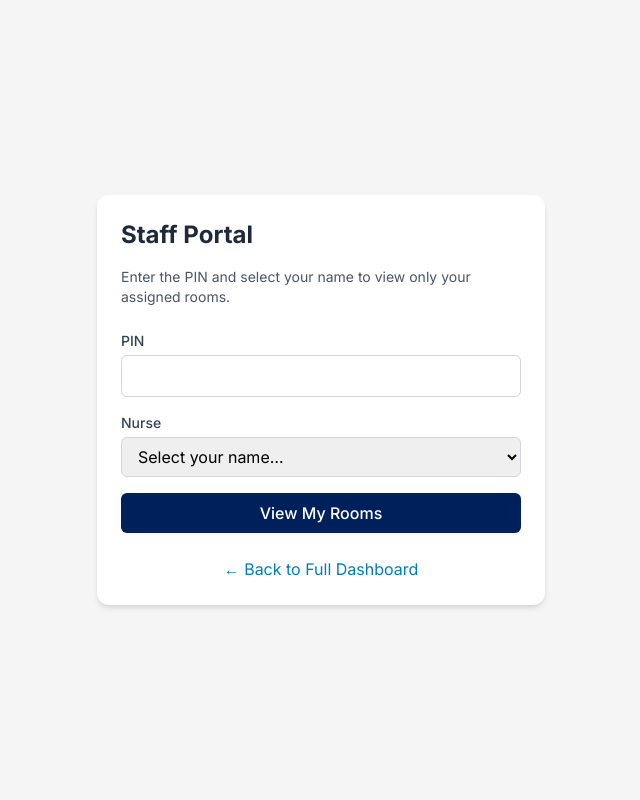
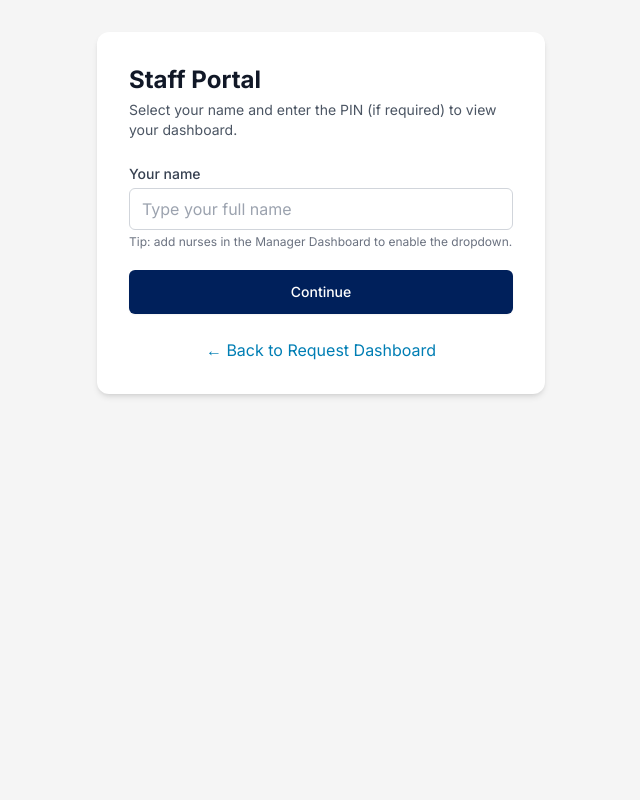
Before and after one commit to calllightproject/chatbot, a Flask app: page /staff-portal in a window 1280 px wide. Shown: the whole page, without its empty margins (319-959 px from the left). Run offline with Flask 3, Linux system fonts and the light colour scheme; some libraries are stand-ins or nearby versions.

Commit message:
Update staff_portal.html
For pin

```diff
--- a/templates/staff_portal.html
+++ b/templates/staff_portal.html
@@ -1,35 +1,40 @@
 <!DOCTYPE html>
 <html lang="en">
 <head>
-  <meta charset="utf-8" />
+  <meta charset="UTF-8" />
+  <meta name="viewport" content="width=device-width, initial-scale=1.0"/>
   <title>Staff Portal</title>
   <script src="https://cdn.tailwindcss.com"></script>
   <link href="https://fonts.googleapis.com/css2?family=Inter:wght@400;500;600;700&display=swap" rel="stylesheet">
   <style>
     :root {
-      --core-blue:#00205b; --accent-blue:#007eb4;
-      --light-gray:#f5f5f5; --white:#ffffff;
+      --core-blue: #00205b;
+      --accent-blue: #007eb4;
+      --light-gray-background: #f5f5f5;
+      --white: #ffffff;
     }
-    body { font-family:'Inter',sans-serif; background:var(--light-gray); }
-    .btn { background:var(--core-blue); color:#fff; }
-    .btn:hover { background:#093582; }
-    .link { color:var(--accent-blue); }
-    .link:hover { color:var(--core-blue); }
+    body { font-family: 'Inter', sans-serif; background-color: var(--light-gray-background); }
+    .button-primary { background-color: var(--core-blue); color: var(--white); }
+    .button-primary:hover { background-color: #093582; }
+    .link { color: var(--accent-blue); }
+    .link:hover { color: var(--core-blue); }
   </style>
 </head>
-<body class="min-h-screen flex items-center justify-center p-6">
-  <div class="w-full max-w-md bg-white rounded-xl shadow-md p-6">
-    <h1 class="text-2xl font-bold text-gray-800 mb-4">Staff Portal</h1>
-    <p class="text-sm text-gray-600 mb-6">
-      Enter the PIN and select your name to view only your assigned rooms.
-    </p>
+<body class="p-4 sm:p-6 lg:p-8">
+  <div class="container mx-auto max-w-md bg-white p-6 sm:p-8 rounded-xl shadow-md">
+    <header class="mb-6">
+      <h1 class="text-2xl font-bold text-gray-900">Staff Portal</h1>
+      <p class="text-sm text-gray-600 mt-1">Select your name and enter the PIN (if required) to view your dashboard.</p>
+    </header>
 
     {% with messages = get_flashed_messages(with_categories=true) %}
       {% if messages %}
-        <div class="space-y-2 mb-4">
+        <div class="mb-4 space-y-2">
           {% for category, message in messages %}
-            <div class="px-3 py-2 rounded border
-                        {% if category == 'danger' %}bg-red-50 border-red-300 text-red-700{% else %}bg-blue-50 border-blue-300 text-blue-700{% endif %}">
+            <div class="text-sm px-3 py-2 rounded
+                        {% if category == 'danger' %} bg-red-50 text-red-700 border border-red-200
+                        {% elif category == 'success' %} bg-green-50 text-green-700 border border-green-200
+                        {% else %} bg-gray-50 text-gray-700 border border-gray-200 {% endif %}">
               {{ message }}
             </div>
           {% endfor %}
@@ -37,29 +42,46 @@
       {% endif %}
     {% endwith %}
 
-    <form method="POST" action="{{ url_for('staff_portal') }}" class="space-y-4">
+    <form method="POST" action="{{ url_for('staff_portal') }}" class="space-y-5">
+      <!-- Nurse name -->
       <div>
-        <label for="pin" class="block text-sm font-medium text-gray-700">PIN</label>
-        <input id="pin" name="pin" type="password" required
-               class="mt-1 block w-full border border-gray-300 rounded-md px-3 py-2 focus:outline-none focus:ring-blue-500 focus:border-blue-500">
+        <label for="staff_name" class="block text-sm font-medium text-gray-700 mb-1">Your name</label>
+
+        {% if nurse_names and nurse_names|length > 0 %}
+          <select id="staff_name" name="staff_name"
+                  class="block w-full px-3 py-2 border border-gray-300 rounded-md focus:outline-none focus:ring-blue-500 focus:border-blue-500">
+            <option value="">Select your name…</option>
+            {% for n in nurse_names %}
+              <option value="{{ n }}" {% if prior_name|default('') == n %}selected{% endif %}>{{ n }}</option>
+            {% endfor %}
+          </select>
+        {% else %}
+          <!-- Fallback text input if no names available -->
+          <input type="text" id="staff_name" name="staff_name" value="{{ prior_name|default('') }}"
+                 placeholder="Type your full name"
+                 class="block w-full px-3 py-2 border border-gray-300 rounded-md focus:outline-none focus:ring-blue-500 focus:border-blue-500"/>
+          <p class="text-xs text-gray-500 mt-1">Tip: add nurses in the Manager Dashboard to enable the dropdown.</p>
+        {% endif %}
       </div>
 
-      <div>
-        <label for="nurse_name" class="block text-sm font-medium text-gray-700">Nurse</label>
-        <select id="nurse_name" name="nurse_name" required
-                class="mt-1 block w-full border border-gray-300 rounded-md px-3 py-2 focus:outline-none focus:ring-blue-500 focus:border-blue-500">
-          <option value="">Select your name…</option>
-          {% for n in nurses %}
-            <option value="{{ n }}">{{ n }}</option>
-          {% endfor %}
-        </select>
-      </div>
+      <!-- PIN (only shown if portal requires one) -->
+      {% if pin_required %}
+        <div>
+          <label for="pin" class="block text-sm font-medium text-gray-700 mb-1">PIN</label>
+          <input type="password" id="pin" name="pin" inputmode="numeric" autocomplete="off"
+                 class="block w-full px-3 py-2 border border-gray-300 rounded-md focus:outline-none focus:ring-blue-500 focus:border-blue-500"/>
+          <p class="text-xs text-gray-500 mt-1">Ask the charge RN for today’s PIN.</p>
+        </div>
+      {% endif %}
 
-      <button type="submit" class="w-full btn rounded-md py-2 font-medium transition-colors">View My Rooms</button>
+      <button type="submit"
+              class="w-full px-6 py-3 rounded-md shadow-sm text-sm font-medium button-primary transition-colors">
+        Continue
+      </button>
     </form>
 
-    <div class="mt-6 text-center">
-      <a href="{{ url_for('dashboard') }}" class="link">← Back to Full Dashboard</a>
+    <div class="text-center mt-6">
+      <a href="{{ url_for('dashboard') }}" class="link">← Back to Request Dashboard</a>
     </div>
   </div>
 </body>
```
